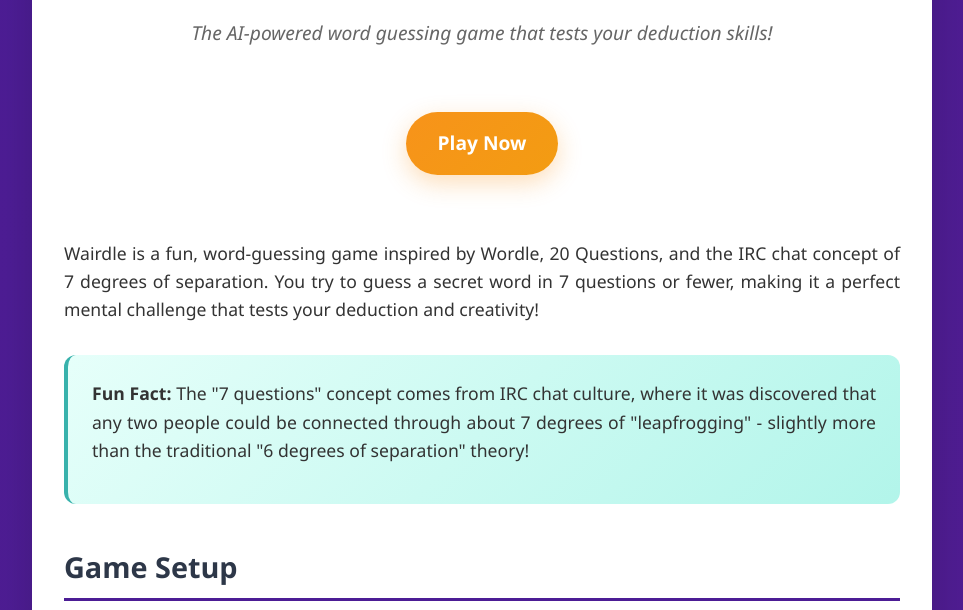
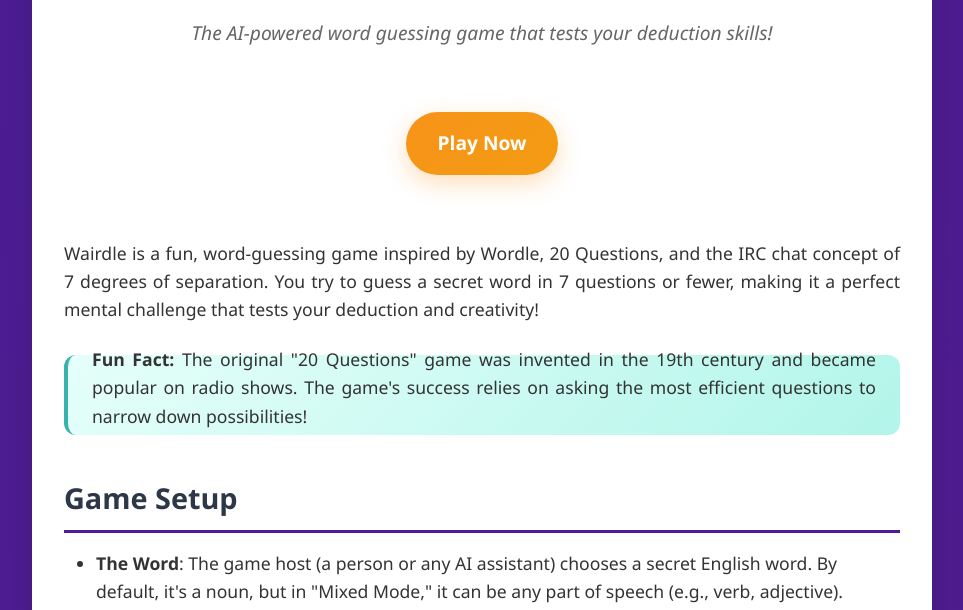
Before and after one commit to crrdlx/wairdle, a plain HTML site: page index.html in a window 1280 px wide. Shown: the part 168-778 px from the top of the page, without its empty margins (158-1121 px from the left). Drawn offline with Linux system fonts and the light colour scheme.

Commit message:
added venice, tweaked fun facts

```diff
--- a/index.html
+++ b/index.html
@@ -251,6 +251,14 @@
             background: linear-gradient(135deg, #1a7f64, #10a37f);
         }
 
+        .llm-button.venice {
+            background: linear-gradient(135deg, #6366f1, #8b5cf6);
+        }
+
+        .llm-button.venice:hover {
+            background: linear-gradient(135deg, #8b5cf6, #6366f1);
+        }
+
         .prompt-box {
             background: #f7fafc;
             border: 2px solid #e2e8f0;
@@ -275,6 +283,8 @@
             line-height: 1.5;
             white-space: pre-wrap;
             overflow-x: auto;
+            overflow-y: auto;
+            max-height: 300px;
             margin-bottom: 1rem;
         }
 
@@ -324,6 +334,25 @@
             border-radius: 12px;
             margin: 2rem 0;
             border-left: 4px solid #38b2ac;
+            transition: opacity 0.5s ease-in-out;
+            position: relative;
+            min-height: 80px;
+        }
+
+        .fun-fact {
+            opacity: 0;
+            position: absolute;
+            top: 0;
+            left: 0;
+            width: 100%;
+            height: 100%;
+            display: flex;
+            align-items: center;
+            padding: 1.5rem;
+        }
+
+        .fun-fact.active {
+            opacity: 1;
         }
 
         .play-now-button {
@@ -386,7 +415,18 @@
         <p>Wairdle is a fun, word-guessing game inspired by Wordle, 20 Questions, and the IRC chat concept of 7 degrees of separation. You try to guess a secret word in 7 questions or fewer, making it a perfect mental challenge that tests your deduction and creativity!</p>
 
         <div class="inspiration-note">
-            <p><strong>Fun Fact:</strong> The "7 questions" concept comes from IRC chat culture, where it was discovered that any two people could be connected through about 7 degrees of "leapfrogging" - slightly more than the traditional "6 degrees of separation" theory!</p>
+            <div class="fun-fact active">
+                <p><strong>Fun Fact:</strong> The "7 questions" concept comes from IRC chat culture, where it was discovered that any two people could be connected through about 7 degrees of "leapfrogging" - slightly more than the traditional "6 degrees of separation" theory!</p>
+            </div>
+            <div class="fun-fact">
+                <p><strong>Fun Fact:</strong> The "Wikipedia Game" is a similar deduction challenge where players start on one Wikipedia page and race to reach another page using only internal links. It's a test of knowledge, strategy, and sometimes luck!</p>
+            </div>
+            <div class="fun-fact">
+                <p><strong>Fun Fact:</strong> Catfishing.net's daily puzzle game drops hints throughout the day, challenging players to piece together clues and guess the answer. It's a masterclass in incremental deduction!</p>
+            </div>
+            <div class="fun-fact">
+                <p><strong>Fun Fact:</strong> The original "20 Questions" game was invented in the 19th century and became popular on radio shows. The game's success relies on asking the most efficient questions to narrow down possibilities!</p>
+            </div>
         </div>
 
         <h2>Game Setup</h2>
@@ -551,6 +591,7 @@ Remember: Be engaging, helpful, and make the game fun! Adjust difficulty based o
                 <a href="https://gemini.google.com/" target="_blank" class="llm-button gemini">Open Gemini</a>
                 <a href="https://claude.ai/" target="_blank" class="llm-button claude">Open Claude</a>
                 <a href="https://chat.openai.com/" target="_blank" class="llm-button chatgpt">Open ChatGPT</a>
+                <a href="https://venice.ai/" target="_blank" class="llm-button venice">Open Venice</a>
             </div>
         </div>
     </div>
@@ -588,6 +629,13 @@ Remember: Be engaging, helpful, and make the game fun! Adjust difficulty based o
                     }
                 });
             }
+
+            // Fun facts - show random fact on page load
+            const funFacts = document.querySelectorAll('.fun-fact');
+            const randomFactIndex = Math.floor(Math.random() * funFacts.length);
+
+            funFacts.forEach(fact => fact.classList.remove('active'));
+            funFacts[randomFactIndex].classList.add('active');
         });
     </script>
 <!-- Default Statcounter code for Wairdle
```
